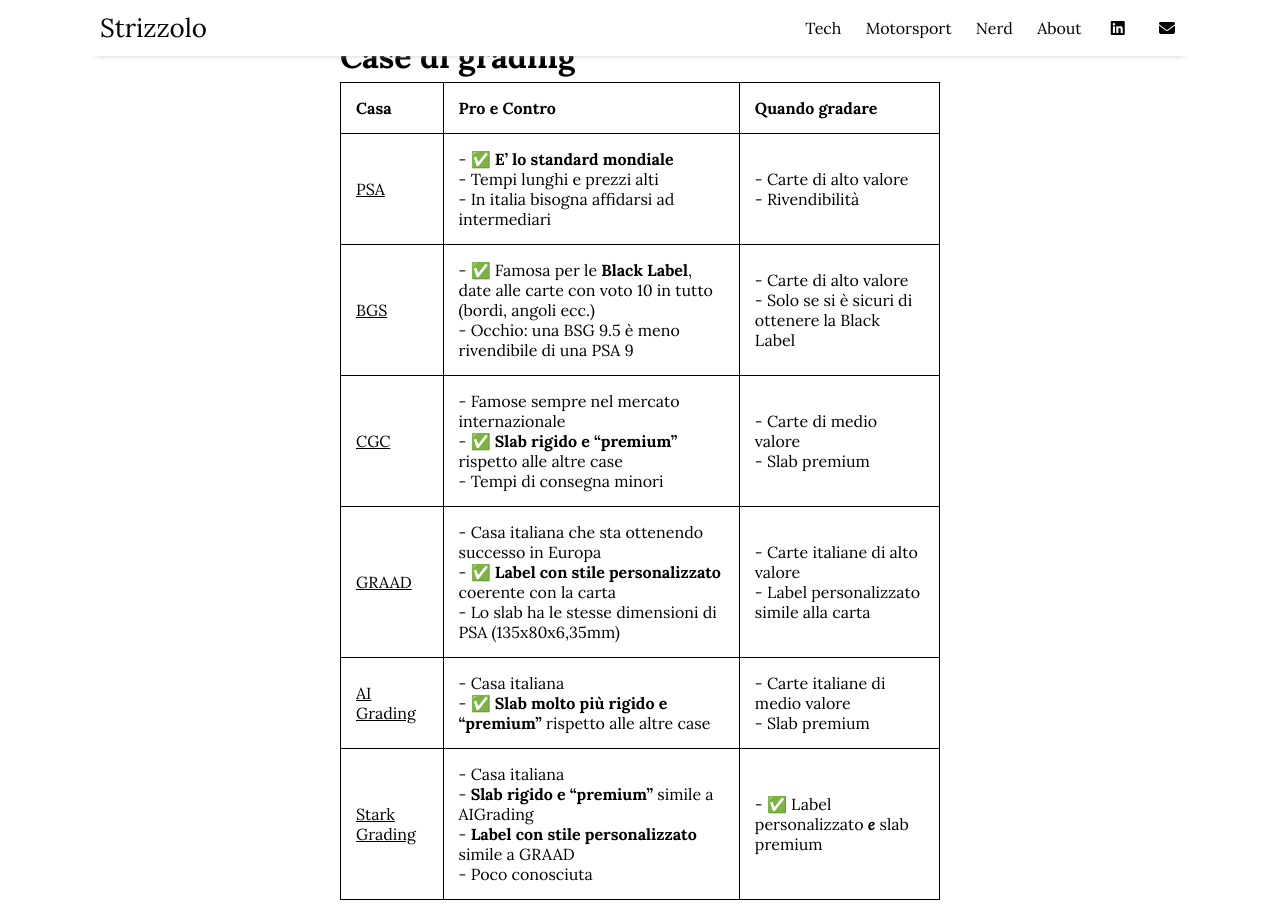
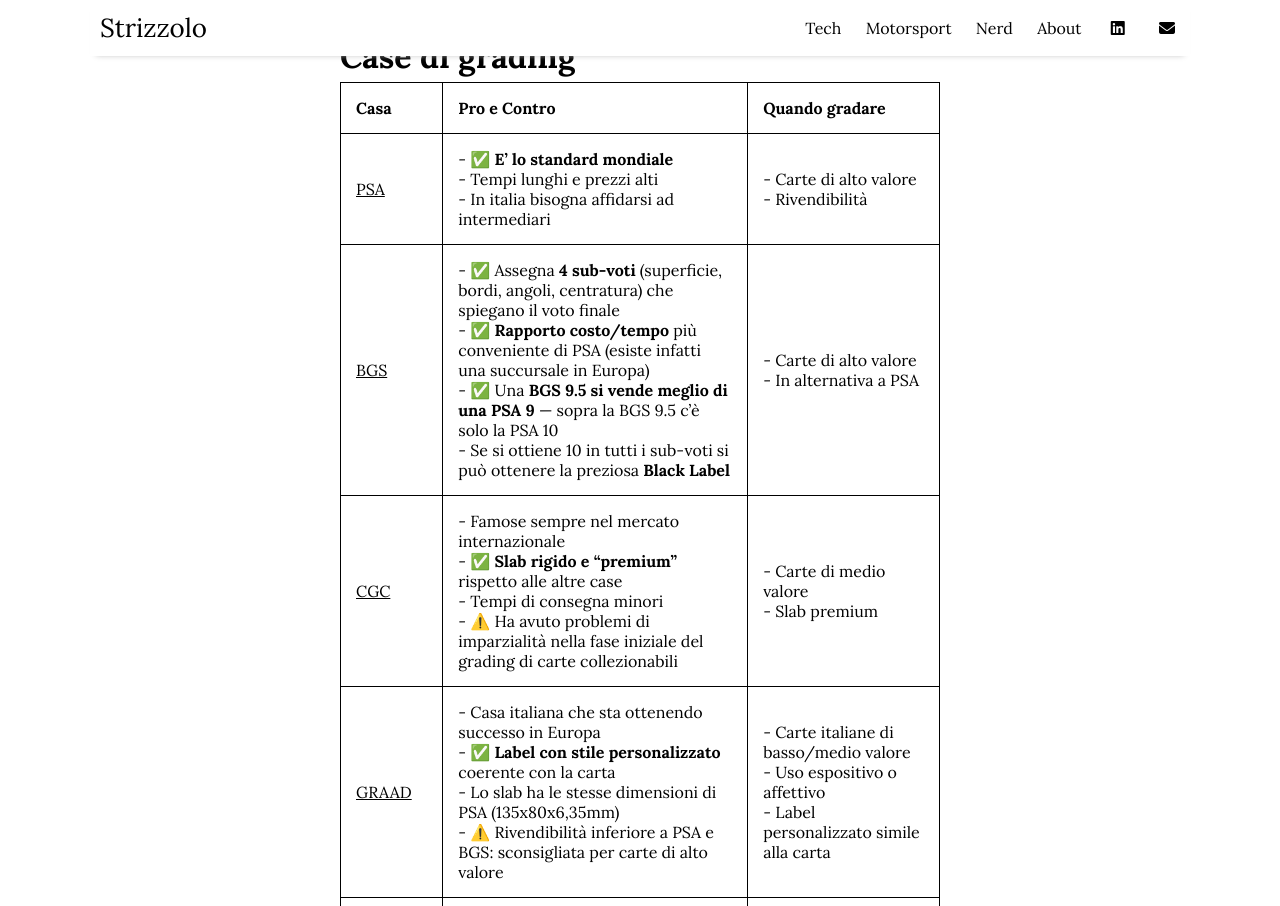
Before and after one commit to SimoneStrizzolo/simonestrizzolo.github.io, a Jekyll site: the page built from _posts/2026-06-02-gradare.md, in a window 1280 px wide and 1400 px high, scrolled down 2343 px, cut to the strip 0-906 px from the top of the window. Built offline with Jekyll 4.4.1, drawn with Linux system fonts in a browser that asks for light colours; some of the changed text lies outside the part shown.

Commit message:
fix: typo in grading article

```diff
--- a/_posts/2026-06-02-gradare.md
+++ b/_posts/2026-06-02-gradare.md
@@ -43,24 +43,22 @@
 
 > In entrambi i casi vale un principio fondamentale: **il grading non aumenta magicamente il valore di una carta ma lo certifica.**
 
-- Se l’obiettivo è **rivendere**, conviene gradare solo carte che hanno già un valore intrinseco: **carte rare**, **vintage** oppure **prime edizioni**. Carte troppo comuni, moderne o rovinate non recuperano il costo del grading. E' possibile fare una pre-gradazione su siti dedicati, come ad esempio [Slab Grader](https://slabgrader.com/).
+- Se l'obiettivo è **rivendere**, conviene gradare solo carte che hanno già un valore intrinseco: **carte rare**, **vintage** oppure **prime edizioni**. Carte troppo comuni, moderne o rovinate non recuperano il costo del grading. E' possibile fare una pre-gradazione su siti dedicati, come ad esempio [Slab Grader](https://slabgrader.com/).
 
-- Se invece siete dei collezionisti oppure dei semplici appassionati come me, il grading ha senso quando si vuole: proteggere carte con **valore affettivo**; preservare un **piccolo investimento** nel tempo; garantire una **protezione massima** da graffi, umidità e manipolazione. In questo caso il valore economico è secondario: conta la conservazione e l’estetica. Proprio su quest'ultimo punto, alcune aziende, come **GRAAD**, producono slab con un **design che si integra bene** con lo stile delle carte, rendendole più gradevoli da esporre.
+- Se invece siete dei collezionisti oppure dei semplici appassionati come me, il grading ha senso quando si vuole: proteggere carte con **valore affettivo**; preservare un **piccolo investimento** nel tempo; garantire una **protezione massima** da graffi, umidità e manipolazione. In questo caso il valore economico è secondario: conta la conservazione e l'estetica. Proprio su quest'ultimo punto, alcune aziende, come **GRAAD**, producono slab con un **design che si integra bene** con lo stile delle carte, rendendole più gradevoli da esporre.
 
 - Per le carte meno importanti bastano sleeve, toploader o protezioni rigide in vetro/acrilico.
 
 # Case di grading
 
-| Casa                                              | Pro e Contro                                                                                                                                                                            | Quando gradare                                                               |
-| ------------------------------------------------- | --------------------------------------------------------------------------------------------------------------------------------------------------------------------------------------- | ---------------------------------------------------------------------------- |
-| [PSA](https://www.psacard.com/)                   | - ✅ **E' lo standard mondiale**<br/>- Tempi lunghi e prezzi alti<br/>- In italia bisogna affidarsi ad intermediari                                                                      | - Carte di alto valore<br/>- Rivendibilità                                   |
-| [BGS](https://www.beckett.com/)                   | - ✅ Famosa per le **Black Label**, date alle carte con voto 10 in tutto (bordi, angoli ecc.)<br/>- Occhio: una BSG 9.5 è meno rivendibile di una PSA 9                                  | - Carte di alto valore<br/>- Solo se si è sicuri di ottenere la Black Label  |
-| [CGC](https://www.cgccards.com/)                  | - Famose sempre nel mercato internazionale<br/>- ✅ **Slab rigido e "premium"** rispetto alle altre case<br/>- Tempi di consegna minori                                                  | - Carte di medio valore<br/>- Slab premium                                   |
-| [GRAAD](https://www.graad.eu/)                    | - Casa italiana che sta ottenendo successo in Europa<br/>- ✅ **Label con stile personalizzato** coerente con la carta<br/>- Lo slab ha le stesse dimensioni di PSA (135x80x6,35mm)<br/> | - Carte italiane di alto valore<br/>- Label personalizzato simile alla carta |
-| [AI Grading](https://aigrading.com/it/index.html) | - Casa italiana<br/>- ✅ **Slab molto più rigido e "premium"** rispetto alle altre case<br/>                                                                                             | - Carte italiane di medio valore<br/>- Slab premium                          |
-| [Stark Grading](https://starkgrading.it/)         | - Casa italiana<br/>- **Slab rigido e "premium"** simile a AIGrading<br/>- **Label con stile personalizzato** simile a GRAAD<br/>- Poco conosciuta                                      | - ✅ Label personalizzato ***e*** slab premium                                |
-
-
+| Casa                                              | Pro e Contro                                                                                                                                                                                                                                                                                                                                                                       | Quando gradare                                                                                                       |
+| ------------------------------------------------- | ---------------------------------------------------------------------------------------------------------------------------------------------------------------------------------------------------------------------------------------------------------------------------------------------------------------------------------------------------------------------------------- | -------------------------------------------------------------------------------------------------------------------- |
+| [PSA](https://www.psacard.com/)                   | - ✅ **E' lo standard mondiale**<br/>- Tempi lunghi e prezzi alti<br/>- In italia bisogna affidarsi ad intermediari                                                                                                                                                                                                                                                                 | - Carte di alto valore<br/>- Rivendibilità                                                                           |
+| [BGS](https://www.beckett.com/)                   | - ✅ Assegna **4 sub-voti** (superficie, bordi, angoli, centratura) che spiegano il voto finale<br/>- ✅ **Rapporto costo/tempo** più conveniente di PSA (esiste infatti una succursale in Europa)<br/>- ✅ Una **BGS 9.5 si vende meglio di una PSA 9** — sopra la BGS 9.5 c'è solo la PSA 10<br/>- Se si ottiene 10 in tutti i sub-voti si può ottenere la preziosa **Black Label** | - Carte di alto valore<br/>- In alternativa a PSA                                                                    |
+| [CGC](https://www.cgccards.com/)                  | - Famose sempre nel mercato internazionale<br/>- ✅ **Slab rigido e "premium"** rispetto alle altre case<br/>- Tempi di consegna minori<br/>- ⚠️ Ha avuto problemi di imparzialità nella fase iniziale del grading di carte collezionabili                                                                                                                                          | - Carte di medio valore<br/>- Slab premium                                                                           |
+| [GRAAD](https://www.graad.eu/)                    | - Casa italiana che sta ottenendo successo in Europa<br/>- ✅ **Label con stile personalizzato** coerente con la carta<br/>- Lo slab ha le stesse dimensioni di PSA (135x80x6,35mm)<br/>- ⚠️ Rivendibilità inferiore a PSA e BGS: sconsigliata per carte di alto valore                                                                                                             | - Carte italiane di basso/medio valore<br/>- Uso espositivo o affettivo<br/>- Label personalizzato simile alla carta |
+| [AI Grading](https://aigrading.com/it/index.html) | - Casa italiana<br/>- ✅ **Slab molto più rigido e "premium"** rispetto alle altre case                                                                                                                                                                                                                                                                                             | - Carte italiane di basso valore<br/>- Slab premium                                                                  |
+| [Stark Grading](https://starkgrading.it/)         | - Casa italiana<br/>- **Slab rigido e "premium"** simile a AIGrading<br/>- **Label con stile personalizzato** simile a GRAAD<br/>- Poco conosciuta                                                                                                                                                                                                                                 | - ✅ Label personalizzato ***e*** slab premium                                                                        |
 
 
 
```
Also changed, not shown: other parts of _posts/2026-06-02-gradare.md (+1 -1 lines).
